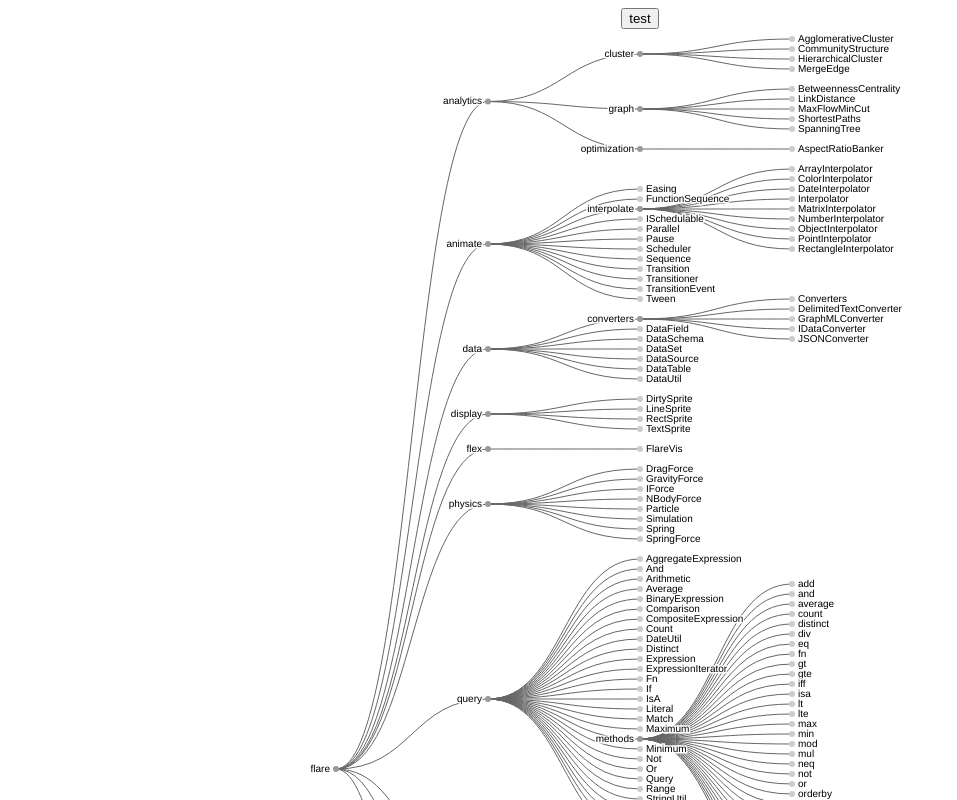
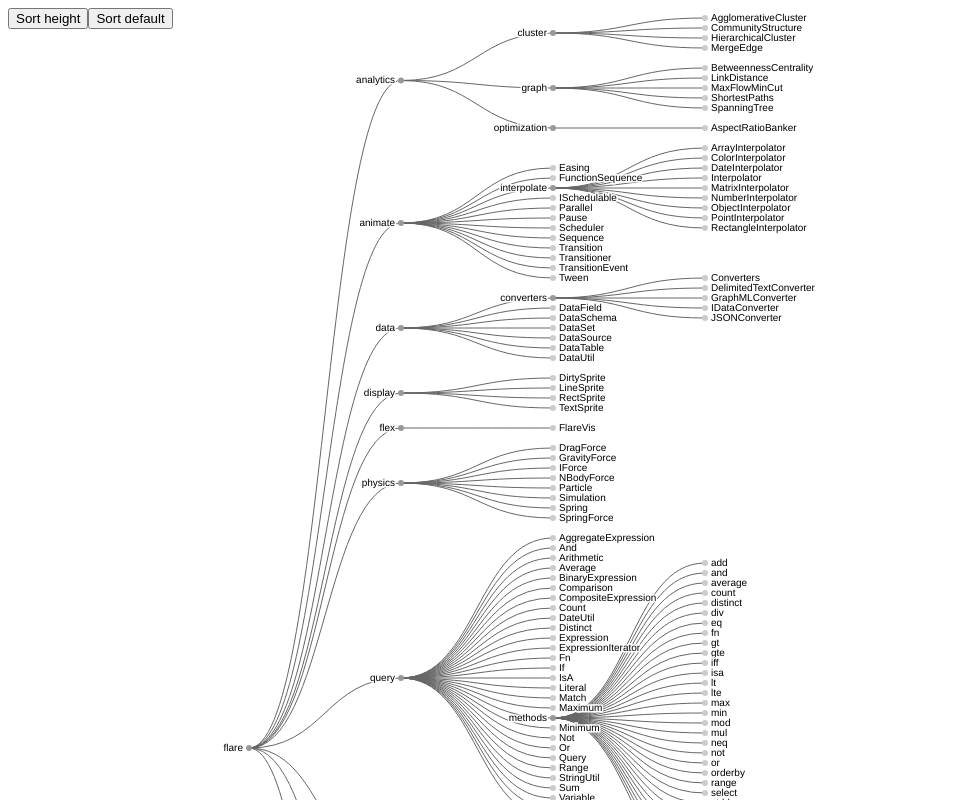
Before and after one commit to linnstrand/graph-craft, a React (Create React App) app: page / in a window 1280 px wide. Shown: the top 800 px of the page, without its empty margins (0-957 px from the left). Built offline with nearby package versions, Linux system fonts and the light colour scheme.

Commit message:
tree does things

```diff
--- a/src/Tree.tsx
+++ b/src/Tree.tsx
@@ -1,12 +1,15 @@
 import * as d3 from 'd3';
 import { tree } from 'd3';
-import React, { useLayoutEffect, useMemo, useRef } from 'react';
+import './tree.css';
+import React, { useLayoutEffect, useMemo, useRef, useState } from 'react';
 
 interface Data {
   name: string;
   value?: number;
   children?: Data[];
 }
+
+const MARGIN = 10;
 
 export const Tree = ({ data, size }: { data: Data; size: number }) => {
   const nodesRef = useRef<SVGSVGElement>(null);
@@ -16,26 +19,24 @@ export const Tree = ({ data, size }: { data: Data; size: number }) => {
   const root = treeLayout(d3.hierarchy(data));
 
   // Compute the layout.
-  const dx = 10;
-  const dy = size / (root.height + 1);
-  tree().nodeSize([dx, dy])(root);
+  const linkLengthY = size / (root.height + 1);
+  //height of node , length of link
+  tree().nodeSize([MARGIN, linkLengthY])(root);
 
   // Center the tree
-  let x0 = Infinity;
-  let x1 = -x0;
+  let xRight = Infinity;
+  let xLeft = -xRight;
   root.each((d) => {
-    if (d.x > x1) x1 = d.x;
-    if (d.x < x0) x0 = d.x;
+    if (d.x > xLeft) xLeft = d.x;
+    if (d.x < xRight) xRight = d.x;
   });
-
-  const height = x1 - x0 + dx * 2;
 
   const curve = d3.link<any, d3.HierarchyPointNode<Data>>(d3.curveBumpX);
 
   useLayoutEffect(() => {
     d3.select(linesRef.current)
       .selectAll('path')
-      .data(root.links())
+      .data(() => root.links()) // we must use a function to get this to update
       .join('path')
       .attr('fill', 'none')
       .attr('stroke', '#666')
@@ -50,7 +51,7 @@ export const Tree = ({ data, size }: { data: Data; size: number }) => {
       .selectAll('g')
       .data(root.descendants())
       .join('g')
-      .attr('transform', (d) => `translate(${d.y},${d.x})`);
+      .attr('transform', (d) => `translate(${d.y},${d.x})`); // place nodes at the right place
 
     nodes
       .append('circle')
@@ -73,19 +74,62 @@ export const Tree = ({ data, size }: { data: Data; size: number }) => {
     };
   }, []);
 
+  const sort1 = () => {
+    const r = root.sort((a, b) => d3.descending(a.height, b.height));
+    d3.select(linesRef.current)
+      .selectAll('path')
+      .data(() => r.links())
+      .transition()
+      .attr(
+        'd',
+        curve.x((d) => d.y).y((d) => d.x)
+      );
+
+    d3.select(nodesRef.current)
+      .selectAll('g')
+      .data(r.descendants())
+      .join('g')
+      .transition()
+      .duration(750)
+      .attr('transform', (d) => `translate(${d.y},${d.x})`); // place nodes at the right place
+  };
+
+  const sort2 = () => {
+    const r = root.sum((d) => d.value).sort((a, b) => b.value - a.value);
+    d3.select(linesRef.current)
+      .selectAll('path')
+      .data(() => r.links())
+      .transition()
+      .attr(
+        'd',
+        curve.x((d) => d.y).y((d) => d.x)
+      );
+
+    d3.select(nodesRef.current)
+      .selectAll('g')
+      .data(r.descendants())
+      .join('g')
+      .transition()
+      .duration(750)
+      .attr('transform', (d) => `translate(${d.y},${d.x})`); // place nodes at the right place
+  };
+
   return (
-    <>
-      <button>test</button>
+    <div className="container">
+      <div className="settings">
+        <button onClick={sort1}>Sort height</button>
+        <button onClick={sort2}>Sort default</button>
+      </div>
       <div className="container">
         <svg
           width={`${size}px`}
-          height={`${height}px`}
-          viewBox={`${(-dy * 1) / 2} ${x0 - dx} ${size} ${height}`}
+          height={`${xLeft - xRight + MARGIN * 2}px`}
+          viewBox={`${-linkLengthY / 2} ${xRight - MARGIN} ${size} ${xLeft - xRight + MARGIN * 2}`}
         >
           <g className="lines" ref={linesRef}></g>
           <g className="nodes" ref={nodesRef}></g>
         </svg>
       </div>
-    </>
+    </div>
   );
 };
--- /dev/null
+++ b/src/tree.css
@@ -0,0 +1,8 @@
+.container {
+  display: flex;
+  flex-direction: row;
+}
+
+.settings {
+  display: 'flex';
+}
```
